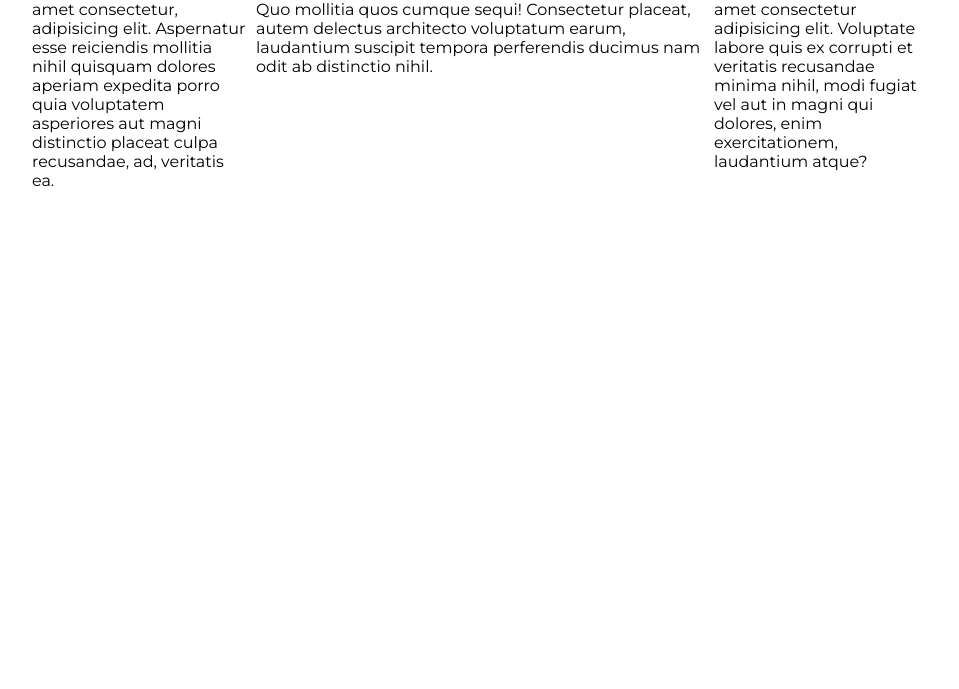
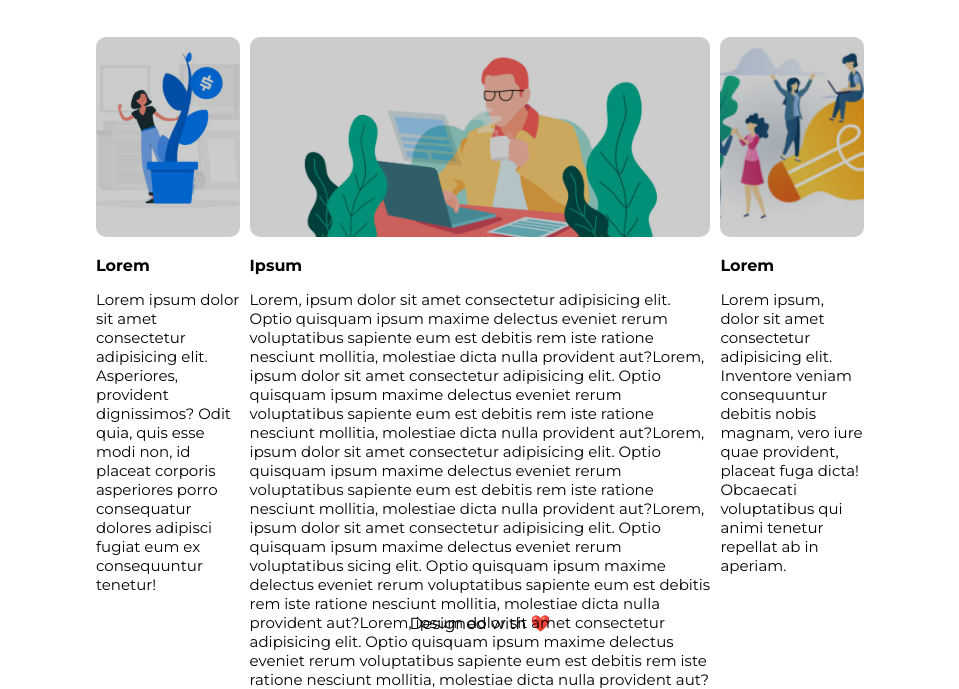
Before and after one commit to Lorbac/htmlcss-wp, a plain HTML site: page index.html in a window 1280 px wide. Shown: the part 639-1328 px from the top of the page, without its empty margins (160-1119 px from the left). Before the commit the page ends 854 px from the top, so only its background shows below. Drawn offline with Linux system fonts and the light colour scheme.

Commit message:
Esercizio finito

```diff
--- a/css/style.css
+++ b/css/style.css
@@ -12,7 +12,7 @@ body {
 
 .container {
     margin: 10px auto;
-    width: 70%;
+    width: 60%;
 }
 
 .header,
@@ -52,10 +52,12 @@ body {
 }
 
 .debug .sidebar {
+    height: 100%;
     background-color: rgb(123, 190, 235) ;
 }
 
 .debug .content {
+    height: 100%;
     background-color: rgb(123, 190, 235) ;
 }
 
@@ -67,18 +69,19 @@ body {
     inset: 0;
 }
 
+
 .banner img, .main img, .overlay {
     border-radius: 10px;
 }
 
 #logo img {
     height: 60px;
-    border-right: 1px solid lightgray;
+    border-right: 1px solid rgb(238, 236, 236);
     padding-right: 10px;
 }
 
 nav {
-    margin: 20px 0;
+    margin: 30px 0;
 }
 
 nav li {
@@ -88,7 +91,7 @@ nav li {
 nav li a {
     font-size: 15px;
     padding-right: 10px;
-    color: black;
+    color: grey;
     text-decoration: none;
     text-transform: uppercase;
 }
@@ -122,17 +125,47 @@ nav li a {
     font-size: 12px;
 }
 
+.main {
+    height: 650px;
+}
+
+.header_main {
+    margin: 30px 0;
+}
+
 .sidebar,
 .content {
+    position: relative;
     float: left;
+    height: 200px;
 }
 
 .sidebar {
     margin: 10px 0;
-    width: calc((100% / 4) - 10px);
+    width: calc((100% / 5) - 10px);
+}
+
+.sidebar img, .content img {
+    width: 100%;
+    height: 100%;
+    object-fit: cover;
 }
 
 .content {
     margin: 10px 10px;
-    width: calc((100% / 4)*2);
+    width: calc((100% / 5)*3);
 }
+
+.sidebar span, .content span {
+    font-size: 15px;
+}
+
+.sidebar h4, .content h4 {
+    margin: 15px 0;
+}
+
+.footer {
+    text-align: center;
+    line-height: 20px;
+    height: 20px;
+}
--- a/index.html
+++ b/index.html
@@ -12,7 +12,7 @@
 </head>
 
 <body>
-    <div class=" container">
+    <div class="container">
 
         <!-- Intestazione -->
         <div class="header">
@@ -47,22 +47,52 @@
         <!-- Fine banner -->
 
         <!-- Main -->
-        <div class="main clearfix">
+        <div class="main">
 
-            <div class="header_main ">
-            Lorem ipsum dolor sit amet consectetur adipisicing elit. Quidem distinctio odio minima non, doloribus sit reiciendis tenetur nobis fuga eaque optio temporibus beatae quasi ipsum perspiciatis qui harum, omnis magnam?
+            <div class="header_main">
+
+                <h2>Leadership</h2>
+                <span>Fertenum urna a libero tempus</span>
+
             </div>
 
             <div class="sidebar">
-            Lorem ipsum dolor sit amet consectetur, adipisicing elit. Aspernatur esse reiciendis mollitia nihil quisquam dolores aperiam expedita porro quia voluptatem asperiores aut magni distinctio placeat culpa recusandae, ad, veritatis ea.
+
+                <div class="overlay"></div>
+                <img src="img/img-1.jpg" alt="">
+
+                <h4>Lorem</h4>
+
+                <span>
+                Lorem ipsum dolor sit amet consectetur adipisicing elit. Asperiores, provident dignissimos? Odit quia, quis esse modi non, id placeat corporis asperiores porro consequatur dolores adipisci fugiat eum ex consequuntur tenetur!
+                </span>
+
             </div>
 
             <div class="content">
-            Lorem ipsum dolor sit amet consectetur adipisicing elit. Quo mollitia quos cumque sequi! Consectetur placeat, autem delectus architecto voluptatum earum, laudantium suscipit tempora perferendis ducimus nam odit ab distinctio nihil.
+
+                <div class="overlay"></div>
+                <img src="img/banner-2.jpg" alt="">
+
+                <h4>Ipsum</h4>
+
+                <span>
+                Lorem, ipsum dolor sit amet consectetur adipisicing elit. Optio quisquam ipsum maxime delectus eveniet rerum voluptatibus sapiente eum est debitis rem iste ratione nesciunt mollitia, molestiae dicta nulla provident aut?Lorem, ipsum dolor sit amet consectetur adipisicing elit. Optio quisquam ipsum maxime delectus eveniet rerum voluptatibus sapiente eum est debitis rem iste ratione nesciunt mollitia, molestiae dicta nulla provident aut?Lorem, ipsum dolor sit amet consectetur adipisicing elit. Optio quisquam ipsum maxime delectus eveniet rerum voluptatibus sapiente eum est debitis rem iste ratione nesciunt mollitia, molestiae dicta nulla provident aut?Lorem, ipsum dolor sit amet consectetur adipisicing elit. Optio quisquam ipsum maxime delectus eveniet rerum voluptatibus sicing elit. Optio quisquam ipsum maxime delectus eveniet rerum voluptatibus sapiente eum est debitis rem iste ratione nesciunt mollitia, molestiae dicta nulla provident aut?Lorem, ipsum dolor sit amet consectetur adipisicing elit. Optio quisquam ipsum maxime delectus eveniet rerum voluptatibus sapiente eum est debitis rem iste ratione nesciunt mollitia, molestiae dicta nulla provident aut?
+                </span>
+
             </div>
 
             <div class="sidebar">
-             Lorem ipsum dolor sit amet consectetur adipisicing elit. Voluptate labore quis ex corrupti et veritatis recusandae minima nihil, modi fugiat vel aut in magni qui dolores, enim exercitationem, laudantium atque?
+
+                <div class="overlay"></div>
+                <img src="img/img-3.jpg" alt="">
+
+                <h4>Lorem</h4>
+
+                <span>
+                Lorem ipsum, dolor sit amet consectetur adipisicing elit. Inventore veniam consequuntur debitis nobis magnam, vero iure quae provident, placeat fuga dicta! Obcaecati voluptatibus qui animi tenetur repellat ab in aperiam.
+                </span>
+
             </div>
 
         </div>
@@ -71,6 +101,8 @@
         <!-- Footer -->
         <div class="footer">
 
+            <span> Designed with ❤️</span>
+
         </div>
         <!-- Fine footer -->
 
```
